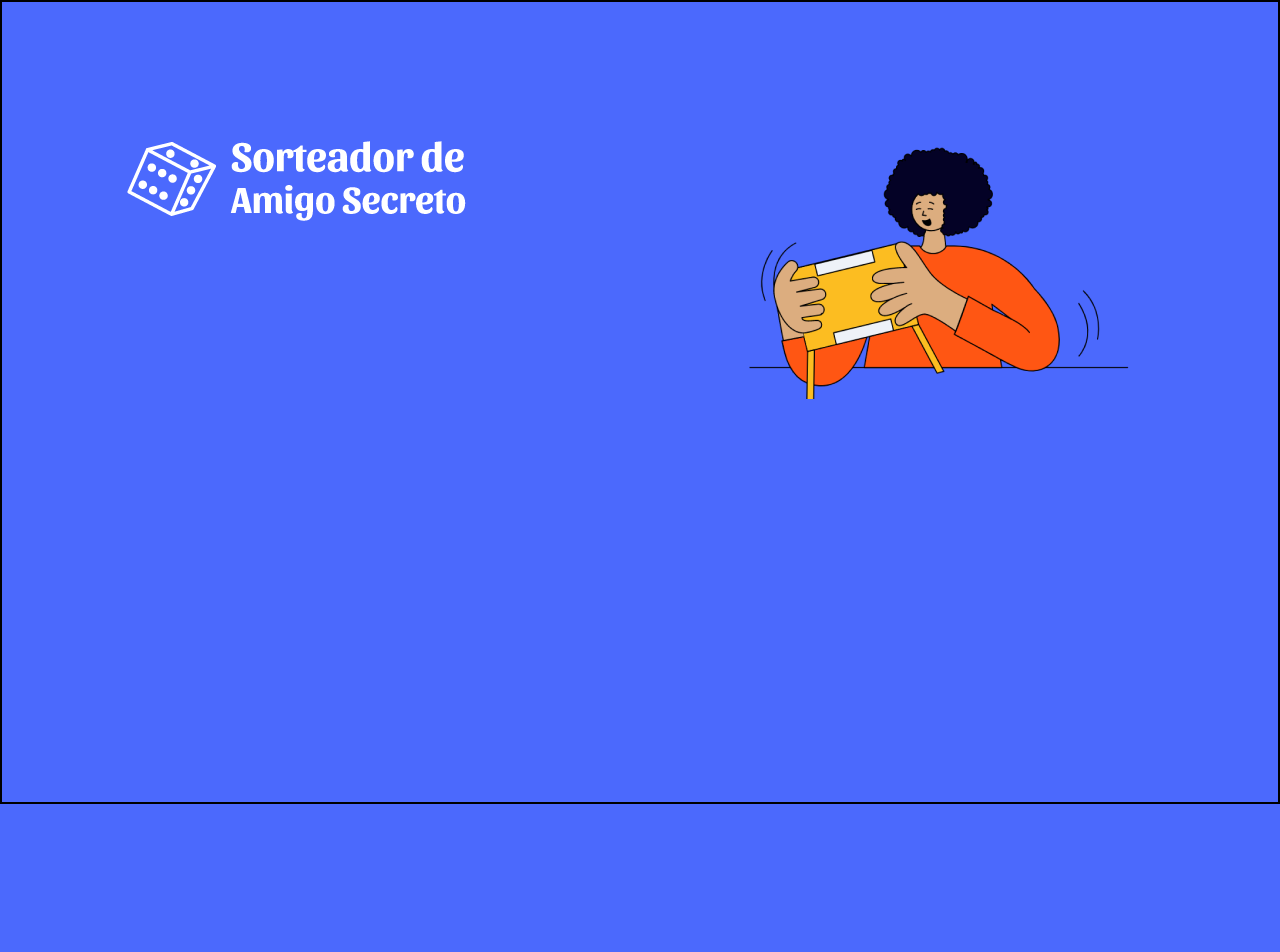
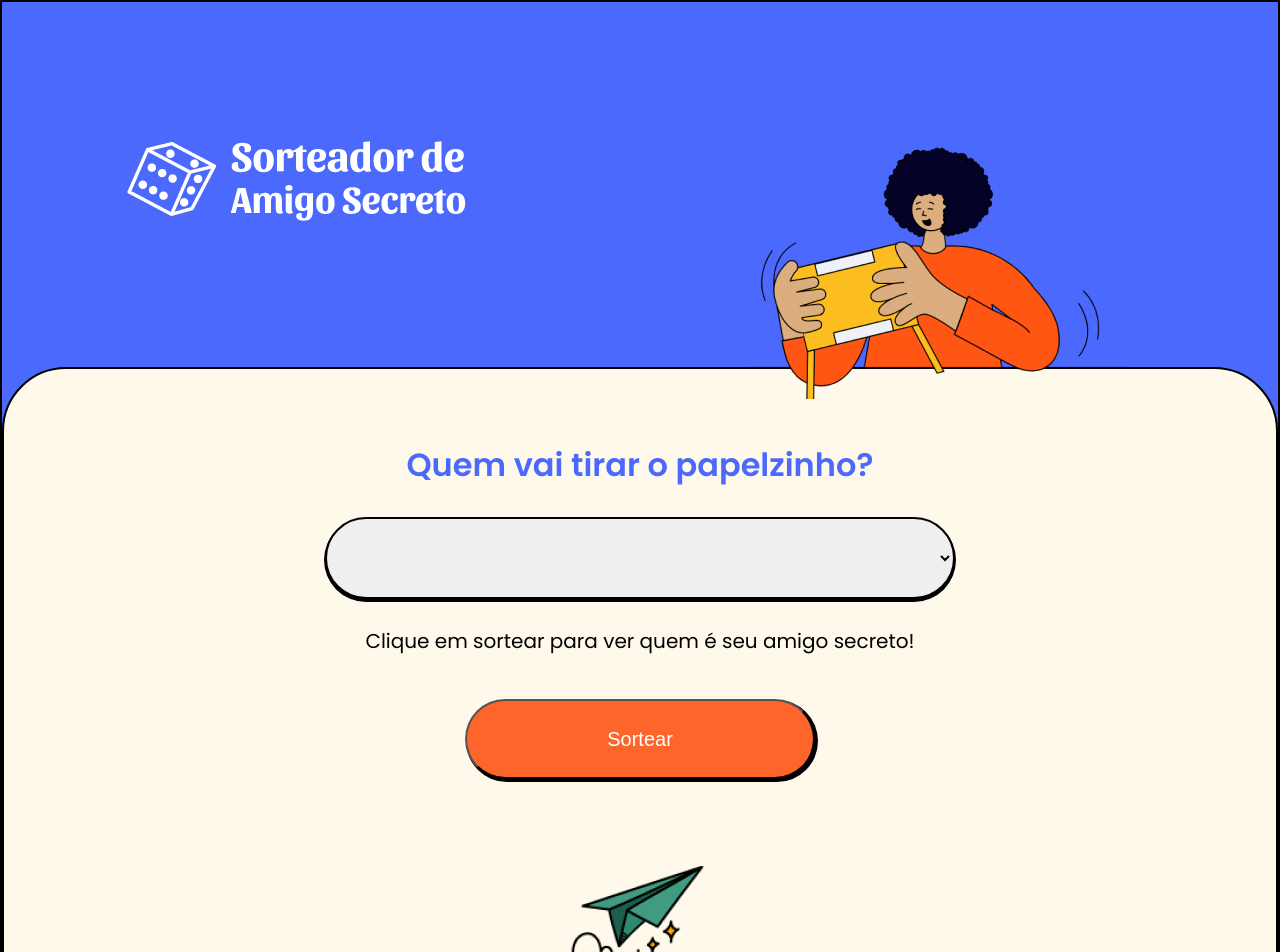
Before and after one commit to marcos-silva-rodrigues/sorteador-de-amigo-secreto, a React (Create React App) app: page /sorteio in a window 1280 px wide. Before the commit this address had no page. Shown: the top 952 px of the page. Before the commit the page ends 804 px from the top, so only its background shows below. Built offline with nearby package versions, Linux system fonts and the light colour scheme.

Commit message:
feat: finished page

```diff
--- a/src/App.tsx
+++ b/src/App.tsx
@@ -1,14 +1,15 @@
-import React from 'react';
 import { BrowserRouter, Routes, Route } from 'react-router-dom';
 import { RecoilRoot } from 'recoil';
 import Configuracao from './paginas/Configuracao';
+import Sorteio from './paginas/Sorteio';
 
 function App() {
   return (
     <BrowserRouter>
       <RecoilRoot>
         <Routes>
-          <Route path="/" element={<Configuracao />} />
+          <Route path='/' element={<Configuracao />} />
+          <Route path='/sorteio' element={<Sorteio />} />
         </Routes>
       </RecoilRoot>
     </BrowserRouter>
--- a/src/componentes/Rodape.tsx
+++ b/src/componentes/Rodape.tsx
@@ -1,11 +1,14 @@
 import { useNavigate } from "react-router-dom";
 import { useListaDeParticipantes } from "../state/hooks/useListaDeParticipantes";
+import { useSorteador } from "../state/hooks/useSorteador";
 
 const Rodape = () => {
     const participantes = useListaDeParticipantes();
+    const sortear = useSorteador();
 
     const navigate = useNavigate();
     const iniciar = () => {
+        sortear();
         navigate('/sorteio');
     }
 
--- /dev/null
+++ b/src/paginas/Sorteio.css
@@ -0,0 +1,62 @@
+/* src/paginas/Sorteio.css */
+footer.sorteio {
+    margin: 64px 0;
+}
+
+.sorteio .resultado {
+    color: #FE652BFC;
+    font-size: 25px;
+}
+
+.botao-sortear {
+    width: 350px;
+    height: 80px;
+    font-size: 20px;
+    box-shadow: 2px 2px 0px 1px #000000;
+    border-radius: 45px;
+    background-color: #FE652B;
+    color: #FFF;
+    cursor: pointer;
+    margin: 16px 0;
+}
+
+.botao-sortear:disabled {
+    opacity: 0.6;
+    cursor: not-allowed;
+}
+
+.botao-sortear:hover {
+    background-color: #4B69FD;
+}
+
+select {
+    border-radius: 45px;
+    height: 82px;
+    width: 70%;
+    box-sizing: border-box;
+    padding: 0 32px;
+    font-size: 20px;
+    border: 2px solid black;
+    box-shadow: 0px 2px 0px 1px #000000;
+}
+
+select:focus {
+    outline: none;
+}
+
+p {
+    font-size: 20px;
+    font-weight: 200;
+    margin: 32px 0;
+}
+
+@media screen and (max-width: 800px) {
+    select {
+        width: 100%;
+    }
+
+    .botao-sortear {
+        width: 220px;
+        margin: 32px 0;
+    }
+}
--- a/src/paginas/Sorteio.tsx
+++ b/src/paginas/Sorteio.tsx
@@ -1,16 +1,46 @@
+import React, { useState } from 'react';
 import { useListaDeParticipantes } from "../state/hooks/useListaDeParticipantes";
+import { useResultadoSorteio } from '../state/hooks/useResultadoSorteio';
+import Card from '../componentes/Card';
+import './Sorteio.css'
 
 const Sorteio = () => {
     const participantes = useListaDeParticipantes();
+    const resultadoSorteio = useResultadoSorteio();
+    const [participanteDavez, setParticipanteDavez] = useState('');
+    const [amigoSecreto, setAmigoSecreto] = useState('');
+
+    const sortear = (event: React.FormEvent<HTMLFormElement>) => {
+        event.preventDefault();
+        if (resultadoSorteio.has(participanteDavez)) {
+            setAmigoSecreto(resultadoSorteio.get(participanteDavez)!)
+        }
+    }
 
     return (
-        <section>
-            <form>
-                <select name="participanteDavez" id="participanteDavez">
-                    {participantes.map(participante => <option key={participante}>{participante}</option>)}
-                </select>
-            </form>
-        </section>
+        <Card>
+            <section className="sorteio">
+                <h2>Quem vai tirar o papelzinho?</h2>
+                <form onSubmit={sortear}>
+                    <select
+                        required
+                        name="participanteDavez"
+                        id="participanteDavez"
+                        placeholder="Selecione o seu nome"
+                        value={participanteDavez}
+                        onChange={event => setParticipanteDavez(event.target.value)}
+                    >
+                        {participantes.map(participante => <option key={participante}>{participante}</option>)}
+                    </select>
+                    <p>Clique em sortear para ver quem é seu amigo secreto!</p>
+                    <button className="botao-sortear">Sortear</button>
+                </form>
+                {amigoSecreto && <p className="resultado" role="alert">{amigoSecreto}</p>}
+                <footer className="sorteio">
+                    <img src="/imagens/aviao.png" className="aviao" alt="Um desenho de um avião de papel" />
+                </footer>
+            </section>
+        </Card>
     );
 }
 
--- /dev/null
+++ b/src/state/hooks/useResultadoSorteio.ts
@@ -0,0 +1,7 @@
+import { useRecoilValue } from 'recoil';
+import { resultadoAmigoSecreto } from '../atom';
+
+export const useResultadoSorteio = () => {
+    const resultado = useRecoilValue(resultadoAmigoSecreto);
+    return resultado;
+}
```
Also changed, not shown: 2 other files (tests, documents, lock files or other folders).
